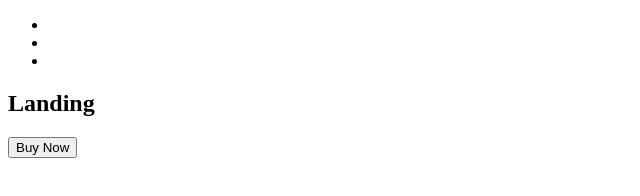
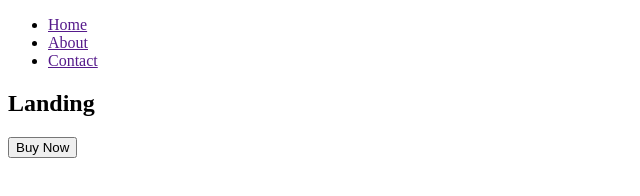
Before and after one commit to Maryam-712/assignment, a plain HTML site: page ass18/index.html in a window 1280 px wide. Shown: the whole page, without its empty margins (0-640 px from the left). Drawn offline with Linux system fonts and the light colour scheme.

```diff
--- a/ass18/index.html
+++ b/ass18/index.html
@@ -11,9 +11,9 @@
         <nav>
             <div class="navlinks">
                 <ul>
-                    <li><a href=""></a></li>
-                    <li><a href=""></a></li>
-                    <li><a href=""></a></li>
+                    <li><a href="">Home</a></li>
+                    <li><a href="">About</a></li>
+                    <li><a href="">Contact</a></li>
                 </ul>
             </div>
             <div class="heading">
```
